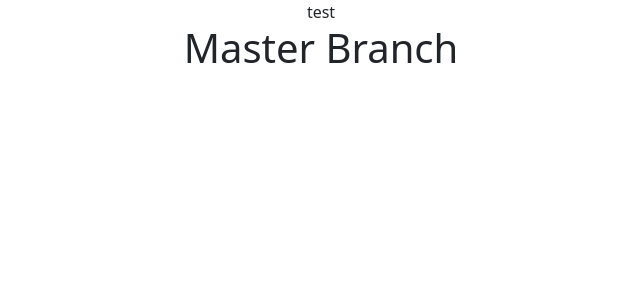
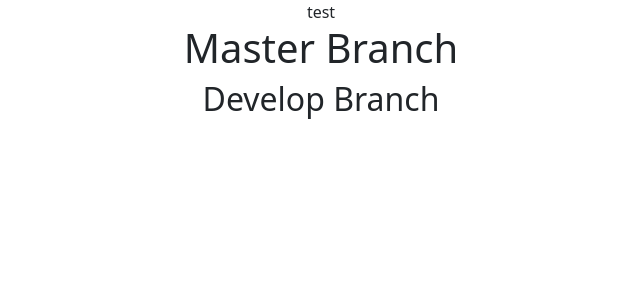
Before and after one commit to mthorton/mmum-client, a React (Create React App) app: page / in a window 1280 px wide. Shown: the top 300 px of the page, without its empty margins (319-959 px from the left). Built offline with nearby package versions, Linux system fonts and the light colour scheme.

Commit message:
added the develop branch.

```diff
--- a/src/App.js
+++ b/src/App.js
@@ -7,6 +7,7 @@ function App() {
     <div className="App">
       test
       <h1>Master Branch</h1>
+      <h2>Develop Branch</h2>
     </div>
   );
 }
```
